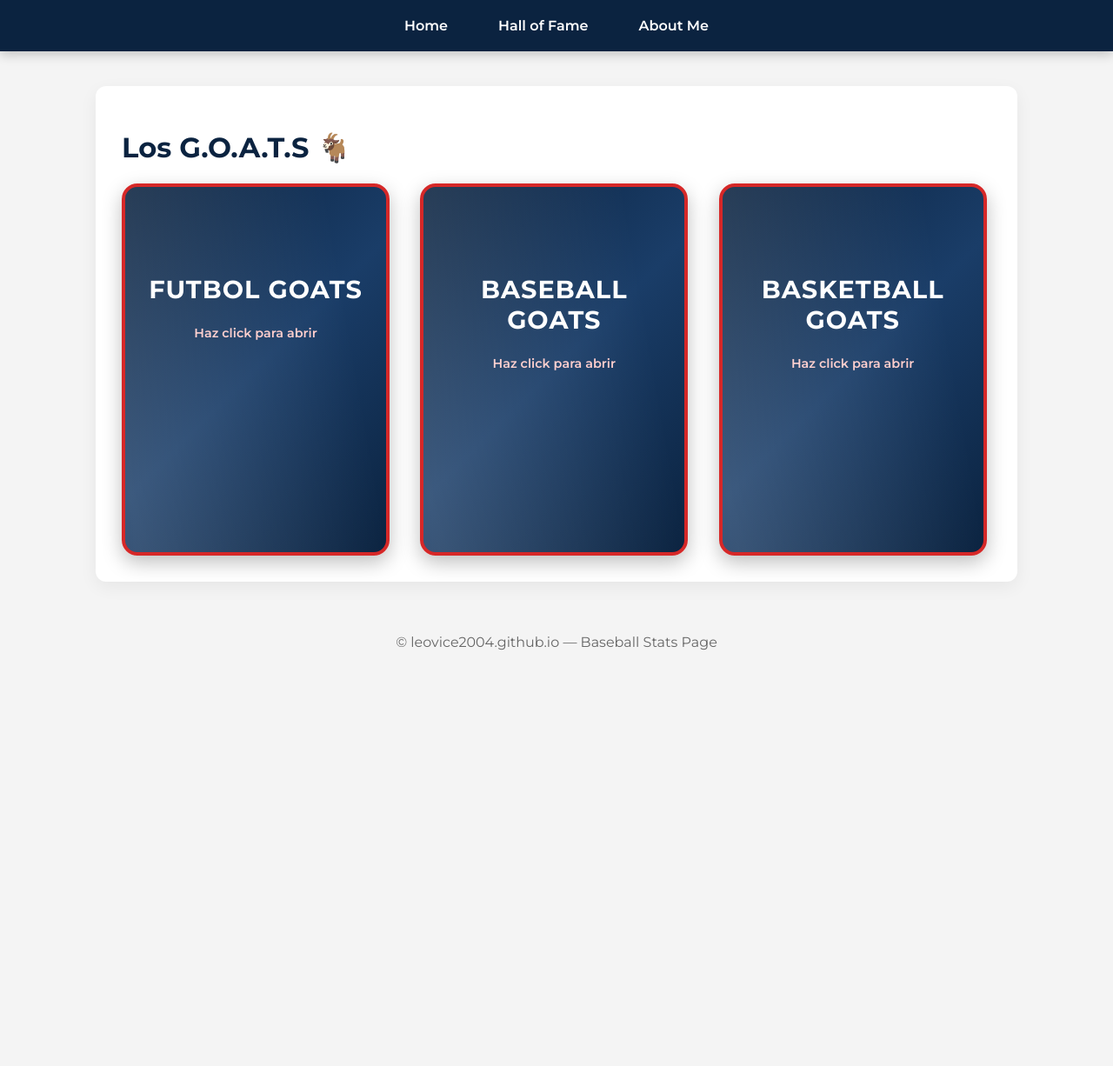
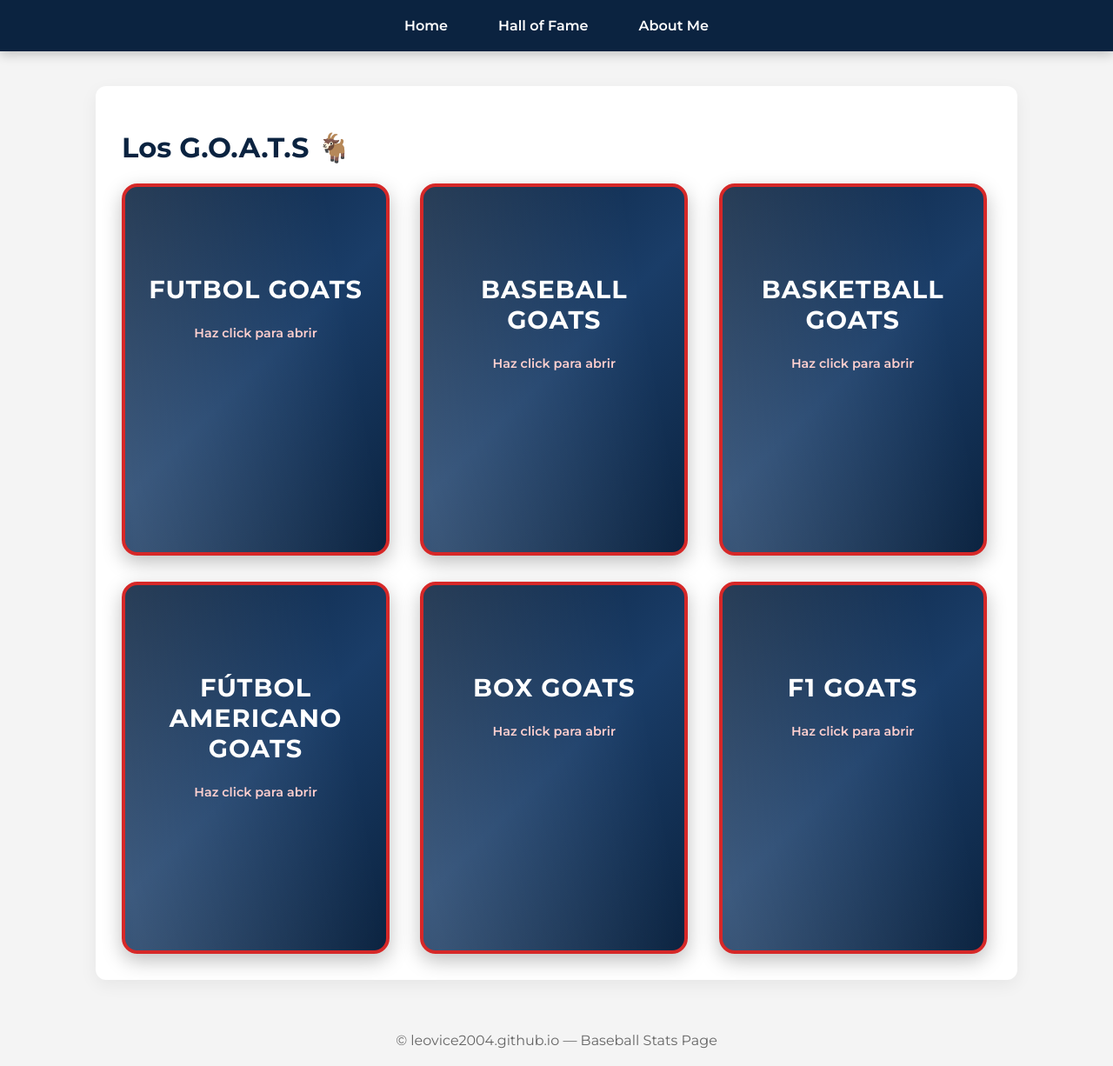
Before and after one commit to leovice2004/leovice2004.github.io, a Jekyll site: the page built from hall_of_fame.md, in a window 1280 px wide. Shown: the whole page at 87% size. Built offline with Jekyll 4.4.1, drawn with Linux system fonts in a browser that asks for light colours; before the commit the page ends 900 px from its top, so only the background shows below that.

Commit message:
Update hall_of_fame.md

```diff
--- a/hall_of_fame.md
+++ b/hall_of_fame.md
@@ -71,25 +71,46 @@ permalink: /hall_of_fame/
 
 <div class="goat-grid">
 
-<a class="card-link" href="{{ '/goats/futbol/' | relative_url }}">
+<a class="card-link" href="{{ '/futbol/' | relative_url }}">
     <div class="card-pack">
         <h2>FUTBOL GOATS</h2>
         <p>Haz click para abrir</p>
     </div>
 </a>
 
-<a class="card-link" href="{{ '/goats/baseball/' | relative_url }}">
+<a class="card-link" href="{{ '/baseball/' | relative_url }}">
     <div class="card-pack">
         <h2>BASEBALL GOATS</h2>
         <p>Haz click para abrir</p>
     </div>
 </a>
 
-<a class="card-link" href="{{ '/goats/basket/' | relative_url }}">
+<a class="card-link" href="{{ '/basketball/' | relative_url }}">
     <div class="card-pack">
         <h2>BASKETBALL GOATS</h2>
         <p>Haz click para abrir</p>
     </div>
 </a>
 
+<a class="card-link" href="{{ '/futbol_americano/' | relative_url }}">
+    <div class="card-pack">
+        <h2> FÚTBOL AMERICANO GOATS</h2>
+        <p>Haz click para abrir</p>
+    </div>
+</a>
+
+<a class="card-link" href="{{ '/box/' | relative_url }}">
+    <div class="card-pack">
+        <h2>BOX GOATS</h2>
+        <p>Haz click para abrir</p>
+    </div>
+</a>
+
+<a class="card-link" href="{{ '/f1/' | relative_url }}">
+    <div class="card-pack">
+        <h2>F1 GOATS</h2>
+        <p>Haz click para abrir</p>
+    </div>
+</a>
+
 </div>
```
